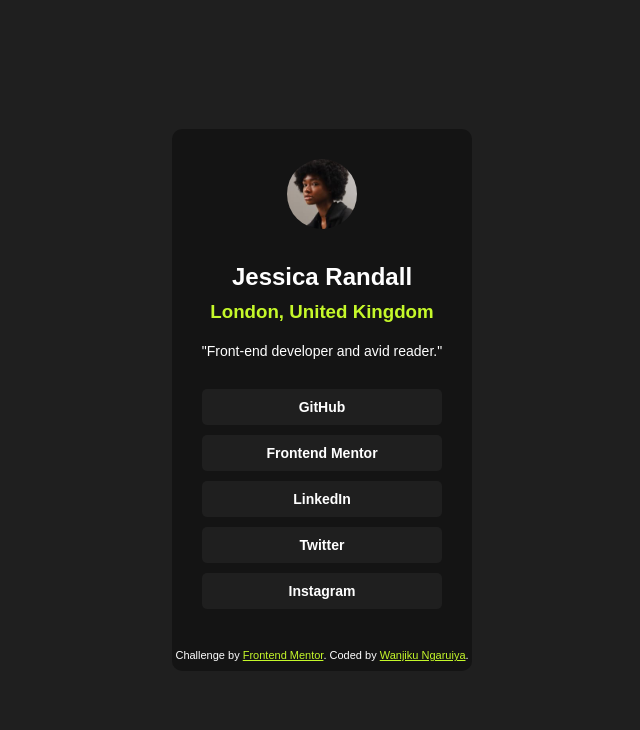
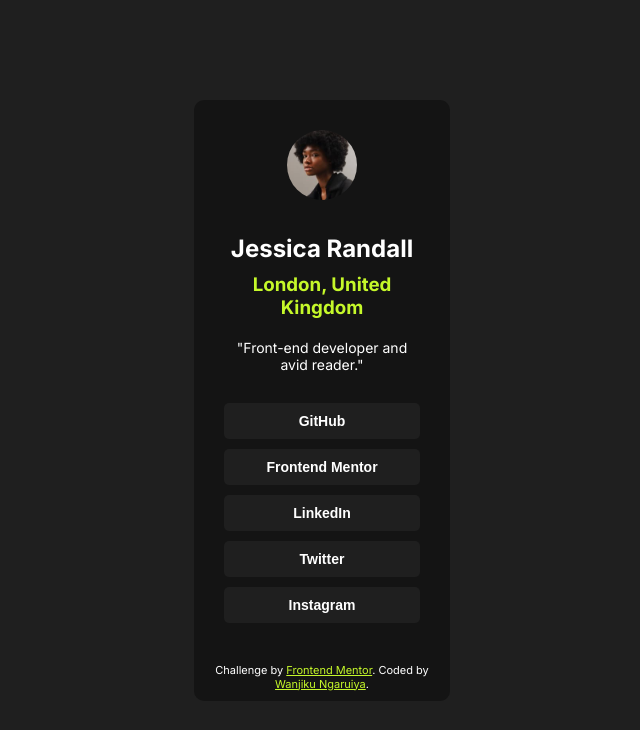
Before and after one commit to Shikonga/social-links-profile-main, a plain HTML site: page index.html in a window 1280 px wide. Shown: the whole page, without its empty margins (318-958 px from the left). Drawn offline with Linux system fonts and the light colour scheme.

Commit message:
updated html and css

```diff
--- a/index.html
+++ b/index.html
@@ -7,7 +7,11 @@
   <link rel="icon" type="image/png" sizes="32x32" href="./assets/images/favicon-32x32.png">
 
   <title>Frontend Mentor | Social links profile</title>
+  <link rel="preconnect" href="https://fonts.googleapis.com">
+<link rel="preconnect" href="https://fonts.gstatic.com" crossorigin>
+<link href="https://fonts.googleapis.com/css2?family=Inter:wght@100..900&display=swap" rel="stylesheet">
   <link rel="stylesheet" href="style.css">
+
 
 
 </head>
--- a/style.css
+++ b/style.css
@@ -24,12 +24,13 @@ body{
     align-items: center;
     justify-content: center;
     flex-direction: column;
-    font-family: Arial, Helvetica, sans-serif;
+    font-family: "Inter", sans-serif;
     background-color: var(--DarkGrey);
 }
 
 .container{
    max-width: 400px;
+   width: 20vw;
    height: fit-content;
    background-color: var(--OffBlack);
    display: flex;
```
